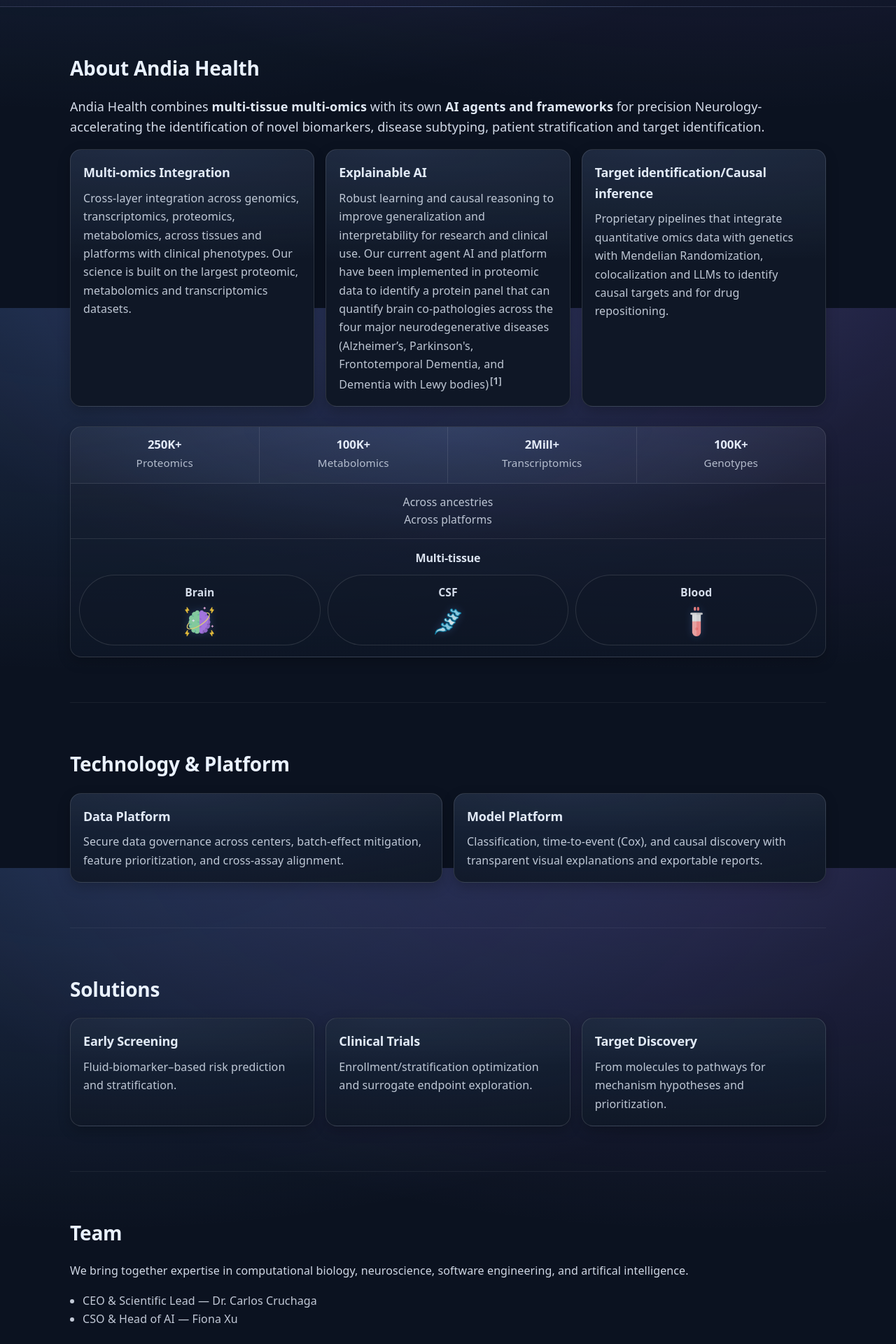
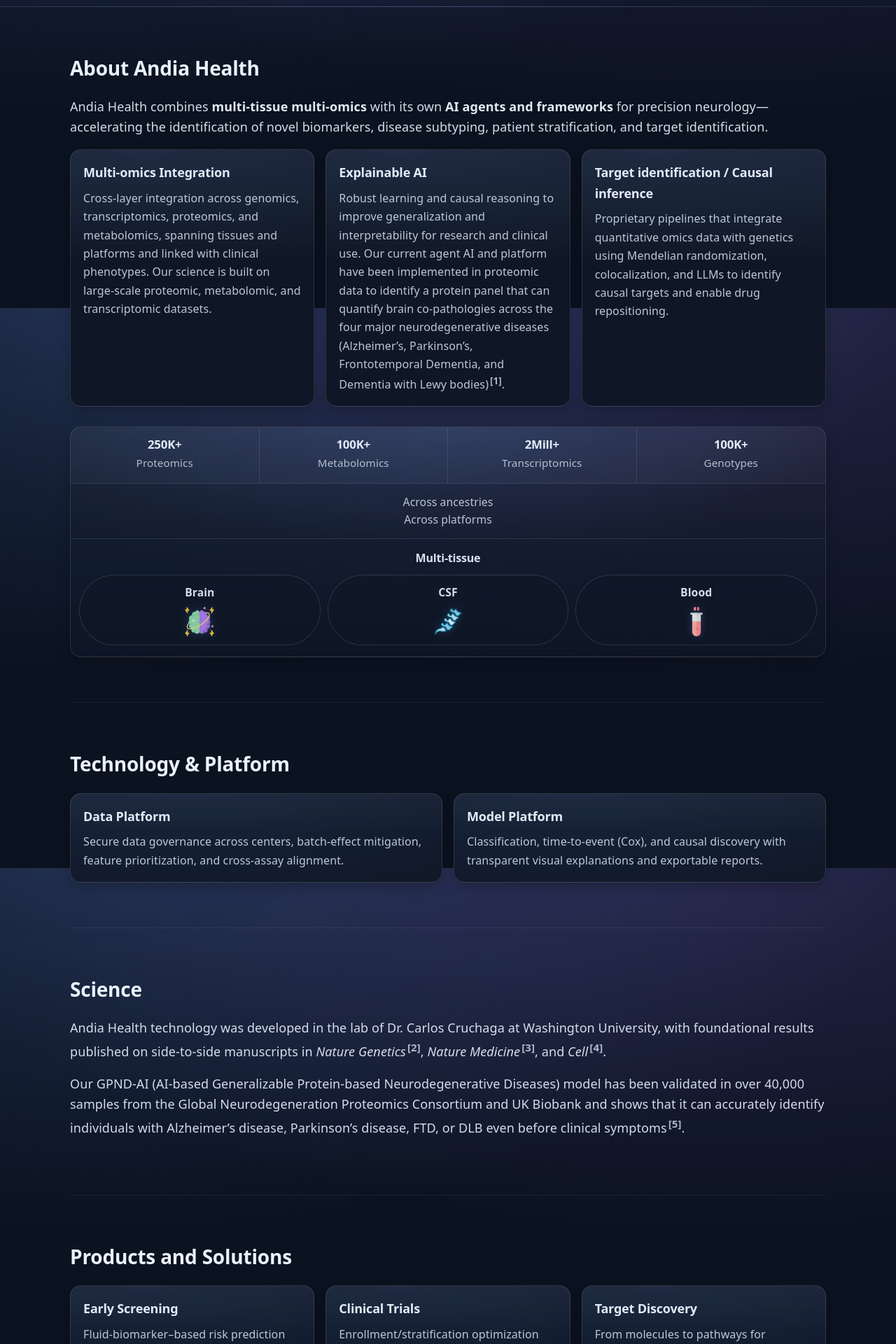
Before and after one commit to YingXu001/Andia_Health_Home, a React (Vite) app: page / in a window 1280 px wide. Shown: the part 360-2280 px from the top of the page at 70% size. Built offline with nearby package versions, Linux system fonts and the light colour scheme.

Commit message:
added Science Section

```diff
--- a/src/App.jsx
+++ b/src/App.jsx
@@ -1,10 +1,10 @@
-import Nav from './components/Nav'
-import Hero from './components/Hero'
-import Section from './components/Section'
-import Card from './components/Card'
-import Footer from './components/Footer'
-import Citation from './components/Citation'
-import MultiOmicsTable from "./components/MultiOmicsTable";
+import Nav from "./components/Nav"
+import Hero from "./components/Hero"
+import Section from "./components/Section"
+import Card from "./components/Card"
+import Footer from "./components/Footer"
+import Citation from "./components/Citation"
+import MultiOmicsTable from "./components/MultiOmicsTable"
 
 export default function App() {
   return (
@@ -13,23 +13,37 @@
       <Hero />
 
       <main className="container">
-        {/* <Section id="about" title="About Main Site"> */}
         <Section id="about" title="About Andia Health">
           <p className="lead">
-            Andia Health combines <strong>multi-tissue multi-omics</strong> with its own <strong>AI agents and frameworks</strong> for precision
-            Neurology-accelerating the identification of novel biomarkers, disease subtyping, patient stratification and target identification.
+            Andia Health combines <strong>multi-tissue multi-omics</strong> with its own{" "}
+            <strong>AI agents and frameworks</strong> for precision neurology—accelerating the
+            identification of novel biomarkers, disease subtyping, patient stratification, and target
+            identification.
           </p>
+
           <div className="grid">
             <Card title="Multi-omics Integration">
-              Cross-layer integration across genomics, transcriptomics, proteomics, metabolomics, across tissues and platforms with clinical phenotypes. Our science is built on the largest proteomic, metabolomics and transcriptomics datasets.
+              Cross-layer integration across genomics, transcriptomics, proteomics, and metabolomics,
+              spanning tissues and platforms and linked with clinical phenotypes. Our science is built
+              on large-scale proteomic, metabolomic, and transcriptomic datasets.
             </Card>
+
             <Card title="Explainable AI">
-              Robust learning and causal reasoning to improve generalization and interpretability for research and clinical use. Our current agent AI and platform have been implemented in proteomic data to identify a protein panel that can quantify brain co-pathologies across the four major neurodegenerative diseases (Alzheimer’s, Parkinson's, Frontotemporal Dementia, and Dementia with Lewy bodies)<Citation id={1} />
+              Robust learning and causal reasoning to improve generalization and interpretability for
+              research and clinical use. Our current agent AI and platform have been implemented in
+              proteomic data to identify a protein panel that can quantify brain co-pathologies across
+              the four major neurodegenerative diseases (Alzheimer’s, Parkinson’s, Frontotemporal
+              Dementia, and Dementia with Lewy bodies)
+              <Citation id={1} />.
             </Card>
-            <Card title="Target identification/Causal inference">
-              Proprietary pipelines that integrate quantitative omics data with genetics with Mendelian Randomization, colocalization and LLMs to identify causal targets and for drug repositioning.
+
+            <Card title="Target identification / Causal inference">
+              Proprietary pipelines that integrate quantitative omics data with genetics using
+              Mendelian randomization, colocalization, and LLMs to identify causal targets and enable
+              drug repositioning.
             </Card>
           </div>
+
           <div className="gridFull">
             <MultiOmicsTable />
           </div>
@@ -38,37 +52,61 @@
         <Section id="technology" title="Technology & Platform">
           <div className="grid two">
             <Card title="Data Platform">
-              Secure data governance across centers, batch-effect mitigation, feature prioritization, and cross-assay alignment.
+              Secure data governance across centers, batch-effect mitigation, feature prioritization,
+              and cross-assay alignment.
             </Card>
+
             <Card title="Model Platform">
-              Classification, time-to-event (Cox), and causal discovery with transparent visual explanations and exportable reports.
+              Classification, time-to-event (Cox), and causal discovery with transparent visual
+              explanations and exportable reports.
             </Card>
           </div>
         </Section>
 
-        <Section id="solutions" title="Solutions">
+        <Section id="science" title="Science">
+          <p className="lead">
+            Andia Health technology was developed in the lab of Dr. Carlos Cruchaga at Washington University,
+            with foundational results published on side-to-side manuscripts in <i>Nature Genetics</i>
+            <Citation id={2} />, <i>Nature Medicine</i>
+            <Citation id={3} />, and <i>Cell</i>
+            <Citation id={4} />.
+          </p>
+
+          <p className="lead">
+            Our GPND-AI (AI-based Generalizable Protein-based Neurodegenerative Diseases) model has been
+            validated in over 40,000 samples from the Global Neurodegeneration Proteomics Consortium and UK
+            Biobank and shows that it can accurately identify individuals with Alzheimer’s disease,
+            Parkinson’s disease, FTD, or DLB even before clinical symptoms
+            <Citation id={5} />.
+          </p>
+        </Section>
+
+        <Section id="solutions" title="Products and Solutions">
           <div className="grid three">
             <Card title="Early Screening">Fluid-biomarker–based risk prediction and stratification.</Card>
-            <Card title="Clinical Trials">Enrollment/stratification optimization and surrogate endpoint exploration.</Card>
+            <Card title="Clinical Trials">
+              Enrollment/stratification optimization and surrogate endpoint exploration.
+            </Card>
             <Card title="Target Discovery">From molecules to pathways for mechanism hypotheses and prioritization.</Card>
           </div>
         </Section>
 
         <Section id="team" title="Team">
           <p>
-            We bring together expertise in computational biology, neuroscience, software engineering, and artifical intelligence.
+            We bring together expertise in computational biology, neuroscience, software engineering,
+            and artificial intelligence.
           </p>
           <ul className="list">
             <li>CEO & Scientific Lead — Dr. Carlos Cruchaga</li>
             <li>CSO & Head of AI — Fiona Xu</li>
-            {/* <li>Clinical Advisor — Dr. Carlos Cruchaga</li> */}
           </ul>
         </Section>
 
         <Section id="contact" title="Contact">
           <p>We welcome research and business partnerships.</p>
           <p>
-            Email: <a href="cruchagac@wustl.edu">cruchagac@wustl.edu</a><br />
+            Email: <a href="mailto:cruchagac@wustl.edu">cruchagac@wustl.edu</a>
+            <br />
             Location: Global / Remote
           </p>
         </Section>
@@ -91,10 +129,44 @@
               </a>
               .
             </li>
+
+            <li id="ref-2">
+              Western D, Timsina J, Wang L, <i>et al.</i>
+              <strong>
+                Proteogenomic analysis of human cerebrospinal fluid identifies neurologically relevant regulation
+                and implicates causal proteins for Alzheimer’s disease.
+              </strong>
+              <i>Nature Genetics</i>. 2024;56:2672–2684.
+              <a href="https://doi.org/10.1038/s41588-024-01972-8" target="_blank" rel="noopener noreferrer">
+                https://doi.org/10.1038/s41588-024-01972-8
+              </a>
+            </li>
+
+            <li id="ref-3">
+              Ali M, Erabadda B, Chen Y, <i>et al.</i>
+              <strong>
+                Shared and disease-specific pathways in frontotemporal dementia and Alzheimer’s and Parkinson’s
+                diseases.
+              </strong>
+              <i>Nature Medicine</i>. 2025;31:2567–2577.
+              <a href="https://doi.org/10.1038/s41591-025-03833-1" target="_blank" rel="noopener noreferrer">
+                https://doi.org/10.1038/s41591-025-03833-1
+              </a>
+            </li>
+
+            <li id="ref-4">
+              Shen Y, Timsina J, Heo G, <i>et al.</i>
+              <strong>
+                CSF proteomics identifies early changes in autosomal dominant Alzheimer’s disease.
+              </strong>
+              <i>Cell</i>. 2024;187:6309–6326.e15.
+              <a href="https://doi.org/10.1016/j.cell.2024.08.049" target="_blank" rel="noopener noreferrer">
+                https://doi.org/10.1016/j.cell.2024.08.049
+              </a>
+            </li>
+
           </ol>
         </Section>
-
-
       </main>
 
       <Footer />
```
